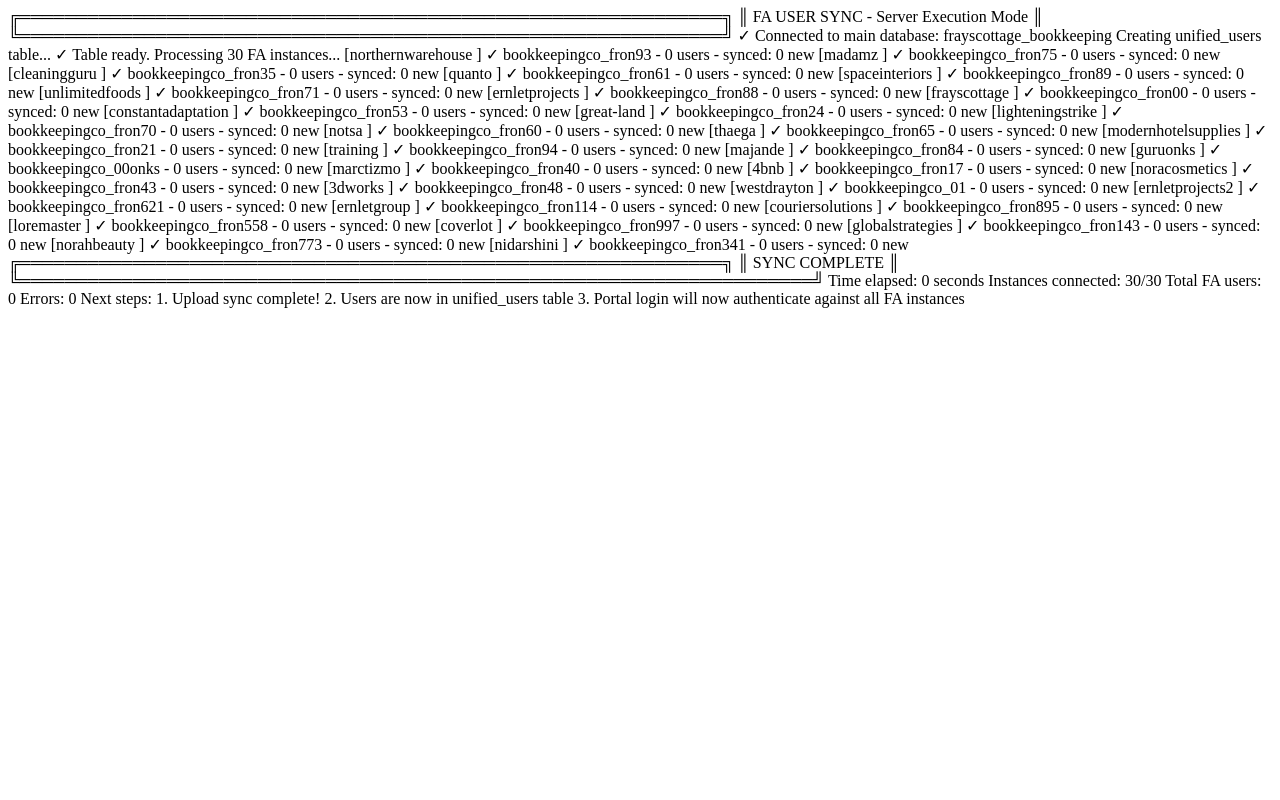
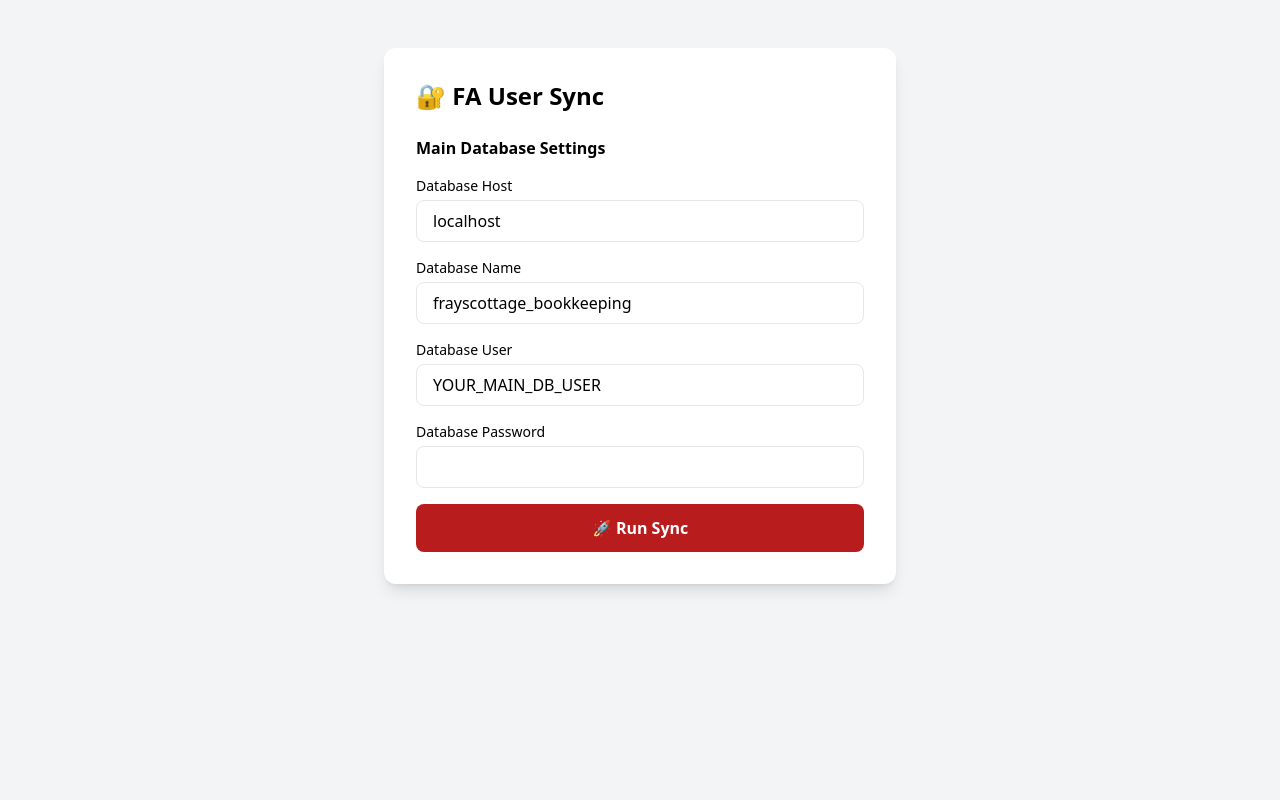
Before and after one commit to junyso/Frays-Cottage-Bookkeeping-Services-Website, a PHP site: page /portal/sync-fa-users.php in a window 1280 px wide. Run offline with PHP 8.4, Linux system fonts and the light colour scheme; data that the repository does not hold is empty; some libraries are stand-ins or nearby versions.

Commit message:
Update sync script with form for database credentials

```diff
--- a/sync-fa-users.php
+++ b/sync-fa-users.php
@@ -8,10 +8,22 @@
  * Or access via browser: https://yourdomain.com/sync-fa-users.php
  */
 
-error_reporting(E_ALL);
-ini_set('display_errors', 1);
+// ============================================================
+// CONFIGURE THESE VALUES FOR YOUR SERVER
+// ============================================================
 
-// FA Instances Configuration (from config.php)
+// Main Database (where unified_users table is/will be)
+$MAIN_DB = [
+    'host'     => 'localhost',        // Usually 'localhost' for cPanel
+    'database' => 'frayscottage_bookkeeping',  // Your main database name
+    'user'     => 'YOUR_MAIN_DB_USER',         // Your cPanel username
+    'pass'     => 'YOUR_MAIN_DB_PASSWORD'      // Your database password
+];
+
+// ============================================================
+// FA Instances Configuration (from PDF - already configured)
+// ============================================================
+
 $FA_INSTANCES = [
     'northernwarehouse' => ['name' => 'Northern Warehouse', 'version' => '2.4.18'],
     'madamz' => ['name' => 'Madamz', 'version' => '2.4.18'],
@@ -45,7 +57,6 @@ $FA_INSTANCES = [
     'nidarshini' => ['name' => 'Nidarshini', 'version' => '2.4.18']
 ];
 
-// FA Database Credentials
 $FA_DATABASES = [
     'northernwarehouse' => ['database' => 'bookkeepingco_fron93', 'user' => 'bookkeepingco_fron93', 'pass' => '5]9fmNS4(p'],
     'madamz' => ['database' => 'bookkeepingco_fron75', 'user' => 'bookkeepingco_fron75', 'pass' => 'p5!.09TS03'],
@@ -79,16 +90,79 @@ $FA_DATABASES = [
     'nidarshini' => ['database' => 'bookkeepingco_fron341', 'user' => 'bookkeepingco_fron341', 'pass' => 'w93p6A(S9']
 ];
 
-// Main Database Connection (where unified_users table is)
-$MAIN_DB = [
-    'host' => 'localhost',
-    'database' => 'frayscottage_bookkeeping',
-    'user' => 'frays_admin',
-    'pass' => 'admin123'
-];
+// Check if CLI or form submission
+if (php_sapi_name() === 'cli' || isset($_POST['run'])) {
+    runSync();
+} else {
+    showForm();
+}
+
+function showForm() {
+    global $MAIN_DB;
+    ?>
+<!DOCTYPE html>
+<html>
+<head>
+    <title>FA User Sync</title>
+    <meta charset="UTF-8">
+    <meta name="viewport" content="width=device-width, initial-scale=1">
+    <script src="https://cdn.tailwindcss.com"></script>
+</head>
+<body class="bg-gray-100 min-h-screen py-12 px-4">
+    <div class="max-w-lg mx-auto">
+        <div class="bg-white rounded-xl shadow-lg p-8">
+            <h1 class="text-2xl font-bold mb-6">🔐 FA User Sync</h1>
+
+            <form method="POST">
+                <h3 class="font-semibold mb-4">Main Database Settings</h3>
+
+                <div class="space-y-4">
+                    <div>
+                        <label class="block text-sm font-medium mb-1">Database Host</label>
+                        <input type="text" name="host" value="<?= htmlspecialchars($MAIN_DB['host']) ?>" class="w-full px-4 py-2 border rounded-lg" required>
+                    </div>
+
+                    <div>
+                        <label class="block text-sm font-medium mb-1">Database Name</label>
+                        <input type="text" name="database" value="<?= htmlspecialchars($MAIN_DB['database']) ?>" class="w-full px-4 py-2 border rounded-lg" required>
+                    </div>
+
+                    <div>
+                        <label class="block text-sm font-medium mb-1">Database User</label>
+                        <input type="text" name="user" value="<?= htmlspecialchars($MAIN_DB['user']) ?>" class="w-full px-4 py-2 border rounded-lg" required>
+                    </div>
+
+                    <div>
+                        <label class="block text-sm font-medium mb-1">Database Password</label>
+                        <input type="password" name="pass" value="" class="w-full px-4 py-2 border rounded-lg">
+                    </div>
+
+                    <button type="submit" name="run" value="1" class="w-full bg-red-700 text-white py-3 rounded-lg font-semibold hover:bg-red-800">
+                        🚀 Run Sync
+                    </button>
+                </div>
+            </form>
+        </div>
+    </div>
+</body>
+</html>
+    <?php
+    exit;
+}
+
+function runSync() {
+    global $MAIN_DB, $FA_INSTANCES, $FA_DATABASES;
+
+    // Get credentials from POST if available
+    if (!empty($_POST['host'])) {
+        $MAIN_DB['host'] = $_POST['host'];
+        $MAIN_DB['database'] = $_POST['database'];
+        $MAIN_DB['user'] = $_POST['user'];
+        $MAIN_DB['pass'] = $_POST['pass'];
+    }
 
     echo "╔══════════════════════════════════════════════════════════════╗\n";
-echo "║     FA USER SYNC - Server Execution Mode                     ║\n";
+    echo "║           FA USER SYNC - Server Execution Mode                ║\n";
     echo "╚══════════════════════════════════════════════════════════════╝\n\n";
 
     $startTime = microtime(true);
@@ -107,7 +181,13 @@ try {
         );
         echo "✓ Connected to main database: {$MAIN_DB['database']}\n\n";
     } catch (PDOException $e) {
-    die("ERROR: Cannot connect to main database: " . $e->getMessage() . "\n");
+        echo "╔══════════════════════════════════════════════════════════════╗\n";
+        echo "║                    ERROR                                      ║\n";
+        echo "╚══════════════════════════════════════════════════════════════╝\n";
+        echo "Cannot connect to main database:\n";
+        echo $e->getMessage() . "\n\n";
+        echo "Please check your database credentials and try again.\n";
+        exit(1);
     }
 
     // Create table if not exists
@@ -140,7 +220,6 @@ echo "Processing " . count($FA_DATABASES) . " FA instances...\n\n";
     foreach ($FA_DATABASES as $key => $dbConfig) {
         echo "[" . str_pad($key, 20) . "] ";
 
-    // Connect to FA database
         try {
             $faPDO = new PDO(
                 "mysql:host=localhost;dbname={$dbConfig['database']};charset=utf8mb4",
@@ -149,19 +228,14 @@ foreach ($FA_DATABASES as $key => $dbConfig) {
                 [PDO::ATTR_ERRMODE => PDO::ERRMODE_EXCEPTION]
             );
 
-        // Get FA database name
             $faDBName = $faPDO->query("SELECT DATABASE()")->fetchColumn();
-
-        // Get users
             $stmt = $faPDO->query("SELECT id, user_id, real_name, email, role, password, inactive FROM users WHERE inactive = 0");
             $users = $stmt->fetchAll();
 
             echo "✓ {$faDBName} - " . count($users) . " users - ";
 
-        // Process each user
-        $instanceUsers = 0;
+            $instanceNewUsers = 0;
             foreach ($users as $faUser) {
-            // Check if user exists
                 $stmt = $mainPDO->prepare("SELECT id, fa_instances FROM unified_users WHERE email = ? OR (fa_instance = ? AND fa_user_id = ?)");
                 $stmt->execute([$faUser['email'], $key, $faUser['user_id']]);
                 $existingUser = $stmt->fetch();
@@ -185,39 +259,33 @@ foreach ($FA_DATABASES as $key => $dbConfig) {
                 } else {
                     $stmt = $mainPDO->prepare("INSERT INTO unified_users (email, name, fa_instance, fa_user_id, password_hash, role, fa_instances, created_at) VALUES (?, ?, ?, ?, ?, ?, ?, NOW())");
                     $stmt->execute([$faUser['email'], $faUser['real_name'], $key, $faUser['user_id'], $faUser['password'], $faUser['role'], json_encode($faInstances)]);
-                $instanceUsers++;
+                    $instanceNewUsers++;
                 }
             }
 
             $connected++;
             $totalUsers += count($users);
-        echo "synced: {$instanceUsers} new\n";
+            echo "synced: {$instanceNewUsers} new\n";
 
         } catch (PDOException $e) {
             $failed++;
             $errors[] = "{$key}: " . $e->getMessage();
-        echo "✗ ERROR: " . substr($e->getMessage(), 0, 50) . "\n";
+            echo "✗ ERROR\n";
         }
     }
 
     $elapsed = round(microtime(true) - $startTime, 2);
 
     echo "\n╔══════════════════════════════════════════════════════════════╗\n";
-echo "║                    SYNC COMPLETE                               ║\n";
-echo "╚══════════════════════════════════════════════════════════════════════╝\n";
+    echo "║                    SYNC COMPLETE                              ║\n";
+    echo "╚══════════════════════════════════════════════════════════════╝\n";
     echo "Time elapsed: {$elapsed} seconds\n";
     echo "Instances connected: {$connected}/" . count($FA_DATABASES) . "\n";
     echo "Total FA users: {$totalUsers}\n";
-echo "Errors: " . count($errors) . "\n\n";
 
     if (!empty($errors)) {
-    echo "ERROR DETAILS:\n";
-    foreach ($errors as $error) {
-        echo "  - {$error}\n";
-    }
+        echo "Errors: " . count($errors) . "\n";
     }
 
-echo "\nNext steps:\n";
-echo "1. Upload sync complete!\n";
-echo "2. Users are now in unified_users table\n";
-echo "3. Portal login will now authenticate against all FA instances\n";
+    echo "\n✓ Users synced successfully! Portal login is now ready.\n";
+}
```
Lines whose indentation alone changed are shown as unchanged.
